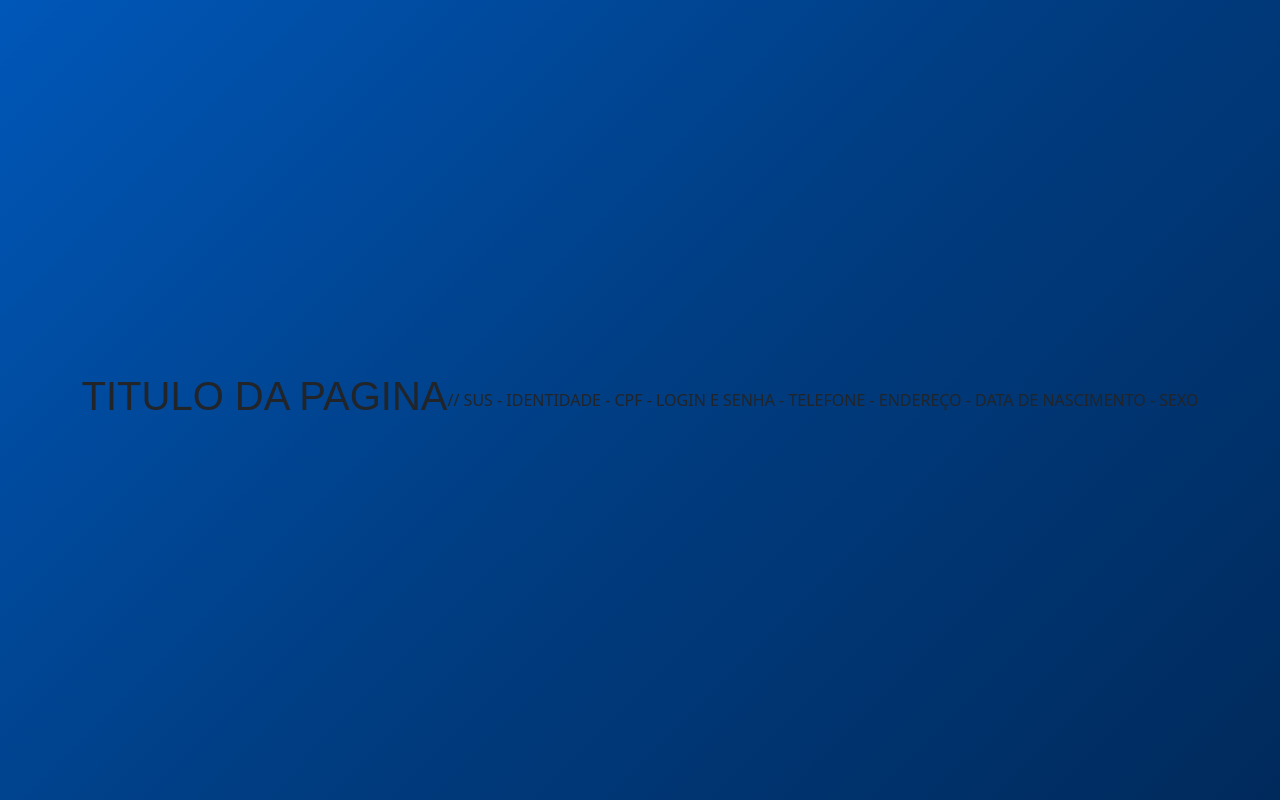
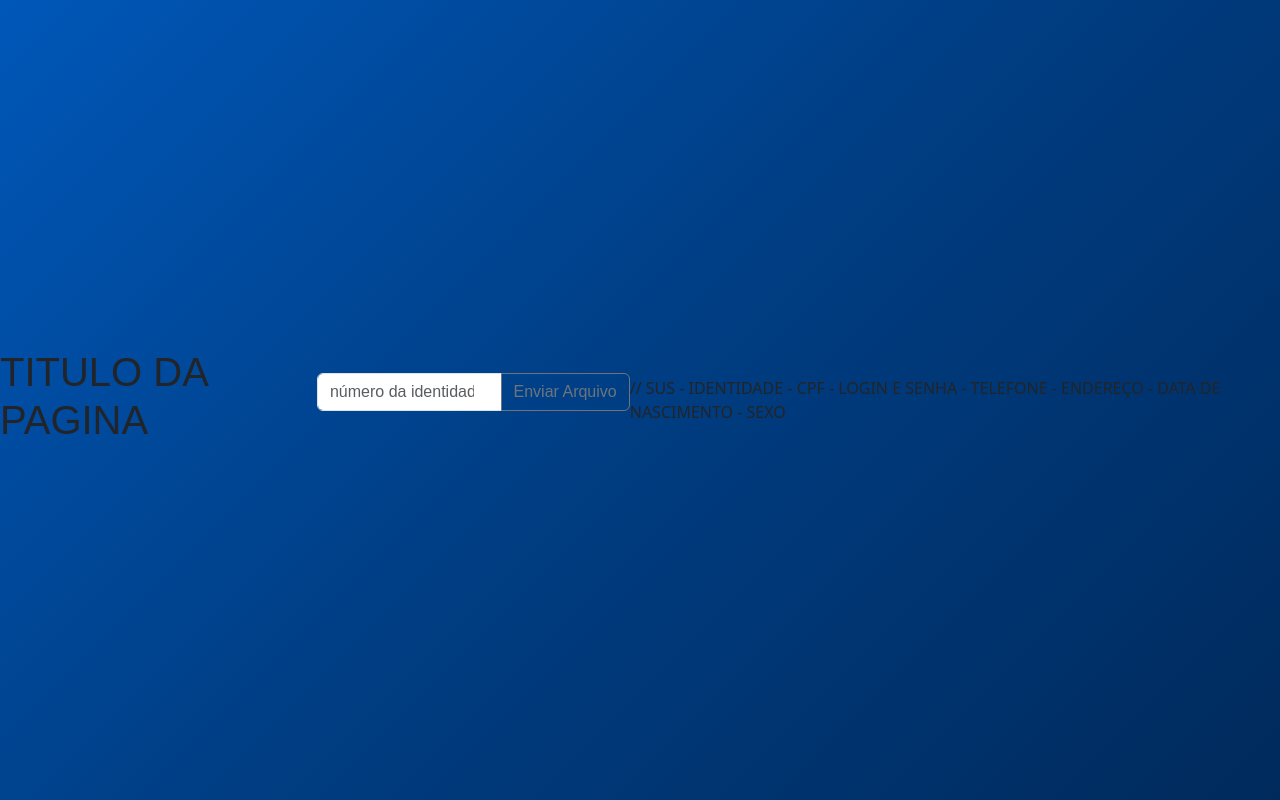
Before and after one commit to TulioLagroteria/CITEC-PROJ.-INTEGRADOR-Conecta-Canhotinho, a website: page cadastro.html in a window 1280 px wide. Drawn offline with nearby package versions, Linux system fonts and the light colour scheme.

Commit message:
Att cadastro

```diff
--- a/app.js
+++ b/app.js
@@ -6,6 +6,7 @@ const port = 3000;
 
 app.use(express.urlencoded({ extended: true }));
 
+// Abrirá a página inicial, onde terá as informações básicas do site, e botões para Login e Cadastro.
 app.get("/", (req, res) => {
     res.sendFile(__dirname + "/telainicial.html");
 
--- a/cadastro.html
+++ b/cadastro.html
@@ -16,6 +16,17 @@
     <header>
         <h1>TITULO DA PAGINA</h1>
     </header>
+
+    <form>
+        <div class="input-group mb-3">
+            <input type="number" class="form-control" placeholder="número da identidade" aria-label="Recipient’s username" aria-describedby="button-addon2">
+            <button class="btn btn-outline-secondary" type="button" id="button-addon2">Enviar Arquivo</button>
+        </div>
+
+    </form>
+</div>
+
+
 // SUS - IDENTIDADE - CPF - LOGIN E SENHA - TELEFONE - ENDEREÇO - DATA DE NASCIMENTO - SEXO
 
 </body>
```
Also changed, not shown: Docs/images/Captura de tela 2026-09-25 211022.png (added).
